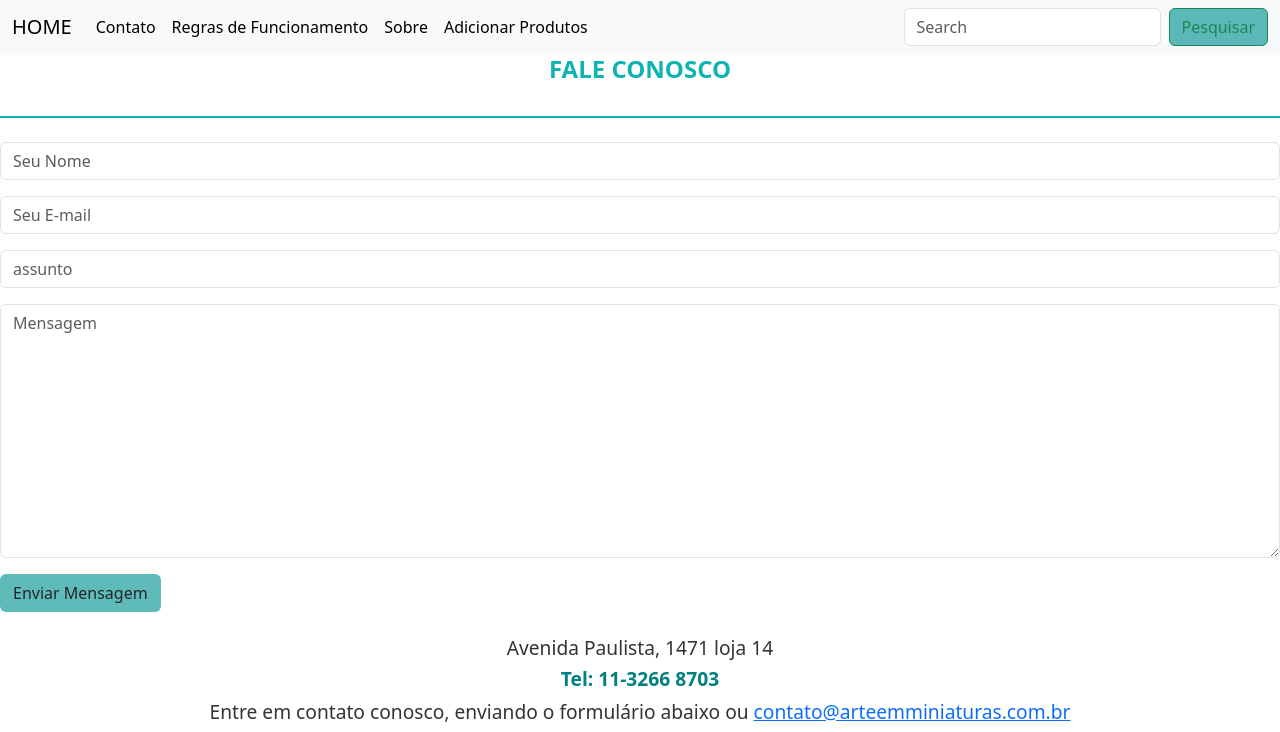
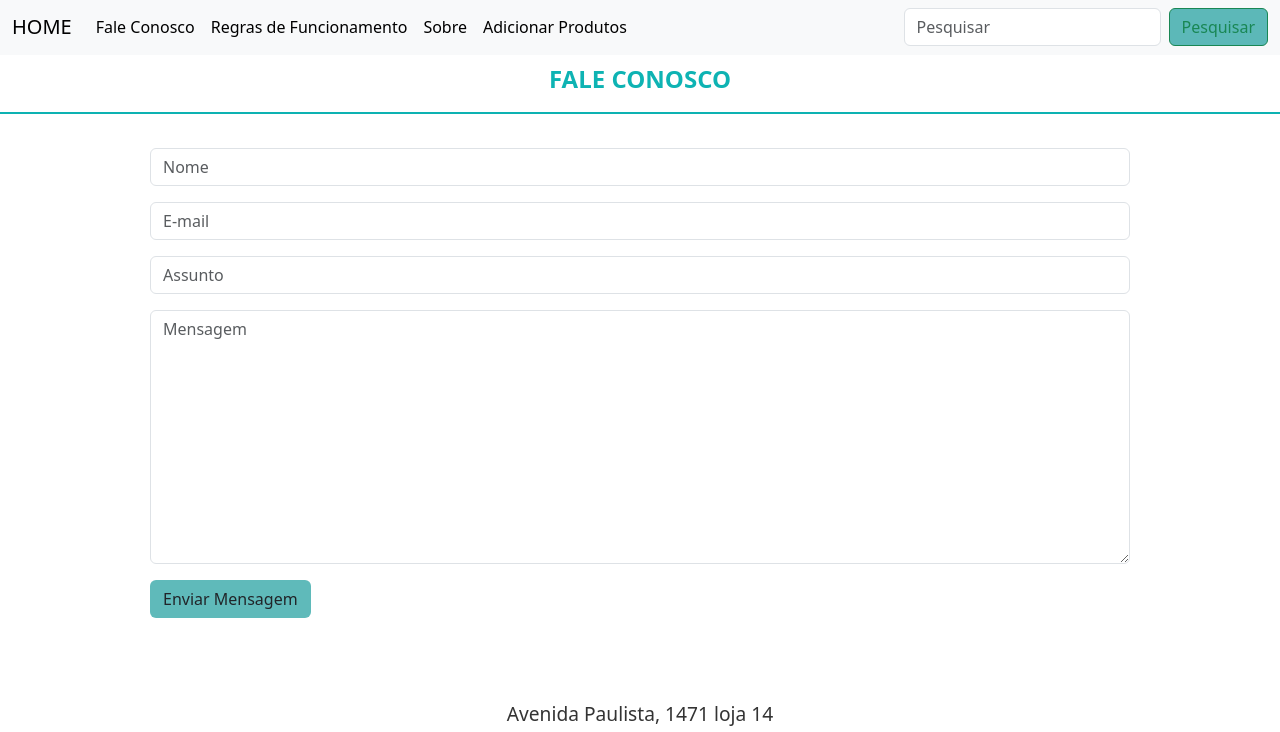
Before and after one commit to Leane212/python_avancado, a Django app: page /contato/ in a window 1280 px wide. Shown: the part 291-1023 px from the top of the page. Run offline with Django 5.2, Linux system fonts and the light colour scheme.

Commit message:
atualização aula sábado

```diff
--- a/LojaMiniaturas/lojaMiniaturas_app/forms.py
+++ b/LojaMiniaturas/lojaMiniaturas_app/forms.py
@@ -69,15 +69,15 @@ class ContatoForm(forms.Form):
     def __init__ (self, *args, **kwargs):
         super().__init__(*args, **kwargs)
         self.fields['nome'].widget.attrs.update(
-            {'placeholder':'Seu Nome',
+            {'placeholder':'Nome',
             'class' : 'form-control'}
         )
         self.fields['email'].widget.attrs.update(
-            {'placeholder':'Seu E-mail',
+            {'placeholder':'E-mail',
             'class' : 'form-control'}
         )
         self.fields['assunto'].widget.attrs.update(
-            {'placeholder':'assunto',
+            {'placeholder':'Assunto',
             'class' : 'form-control'}
         )
         self.fields['mensagem'].widget.attrs.update(
@@ -85,8 +85,8 @@ class ContatoForm(forms.Form):
             'class' : 'form-control'}
         )
 
-    nome = forms.CharField(label='Seu Nome', max_length=100)
-    email = forms.EmailField(label='Seu E-mail')
+    nome = forms.CharField(label='Nome', max_length=100)
+    email = forms.EmailField(label='E-mail')
     assunto = forms.CharField(label='Assunto', max_length=255)
     mensagem = forms.CharField(label='Mensagem', widget=forms.Textarea)
 
--- a/LojaMiniaturas/lojaMiniaturas_app/static/style/base.css
+++ b/LojaMiniaturas/lojaMiniaturas_app/static/style/base.css
@@ -18,8 +18,11 @@
 #botao{
     background-color: rgba(2, 175, 175, 0.952);
     position: absolute;
-	left: 80%;
+    max-width: 100%;
+	left: 70%;
+    right: 80%;
 	top: 80px;
+    transform: translate(50%, 0);
     z-index: 500; /*isso define que o botão vai ta por cima da logo e do fundo*/
 }
 
--- a/LojaMiniaturas/lojaMiniaturas_app/templates/base.html
+++ b/LojaMiniaturas/lojaMiniaturas_app/templates/base.html
@@ -73,8 +73,10 @@
           Bem vindo, {{user.username}}
         </button>
         <ul class="dropdown-menu">
+          <!--
           <li><a class="dropdown-item" href="#">Action</a></li>
           <li><a class="dropdown-item" href="#">Another action</a></li>
+          -->
           <li><a class="dropdown-item btn btn-secondary rgba(2, 175, 175, 0.952)" href="{% url 'logout' %} ">Sair</a></li>
         </ul>
       </div>
@@ -127,7 +129,7 @@
       <div class="collapse navbar-collapse" id="navbarSupportedContent">
         <ul class="navbar-nav me-auto mb-2 mb-lg-0">
           <li class="nav-item">
-            <a class="nav-link active" aria-current="page" href="{% url 'contato' %}">Contato</a>
+            <a class="nav-link active" aria-current="page" href="{% url 'contato' %}">Fale Conosco</a>
           </li>
           <!--
             <li class="nav-item">
@@ -149,7 +151,7 @@
 
         </ul>
         <form class="d-flex" role="search">
-          <input class="form-control me-2" type="search" placeholder="Search" aria-label="Search">
+          <input class="form-control me-2" type="search" placeholder="Pesquisar" aria-label="Search">
           <button class="btn btn-outline-success" type="submit">Pesquisar</button>
         </form>
       </div>
--- a/LojaMiniaturas/lojaMiniaturas_app/templates/contato.html
+++ b/LojaMiniaturas/lojaMiniaturas_app/templates/contato.html
@@ -19,16 +19,31 @@
             font-weight: bold;
             color: rgba(2, 175, 175, 0.952);
             text-align: center;
+            padding: 10px;
+
+
         }
 
         .linha {
             border-bottom: 2px solid rgba(2, 175, 175, 0.952);
+
+        }
+        .fomulario{
+            display; flex;
+            margin: 0 auto;
+            width:80%;
+            padding: 10px;
+            border-radiuns: 10px;
+            background-color: ;
+            height: 100%;
+            margin-bottom: 50px;
         }
     </style>
 
-    <h4 id="titulo" class="container-fluid">FALE CONOSCO</h4><br>
+    <h4 id="titulo" class="container-fluid">FALE CONOSCO</h4>
     <div class="linha"></div>
-    <form action="{% url 'contato' %}" method="post" class="my-4">
+    <div class = "fomulario">
+                <form action="{% url 'contato' %}" method="post" class="my-4 container-fluid">
                     {% csrf_token %}
                     <div class="row g-3">
                         <div class="col-md-12 ">
@@ -49,6 +64,7 @@
                         </div>
                     </div>
                 </form>
+            </div>
             <div class="container-fluid">
                 <h3 class="texto-centralizado">Avenida Paulista, 1471 loja 14</h3>
             <h3 class="texto-centralizado telefone">Tel: 11-3266 8703</h3>
```
Also changed, not shown: LojaMiniaturas/lojaMiniaturas_app/templates/add_produtos.html (+16 -5 lines), LojaMiniaturas/lojaMiniaturas_app/templates/sobre.html (+15 -8 lines), LojaMiniaturas/db.sqlite3. Lines whose indentation alone changed are shown as unchanged.
